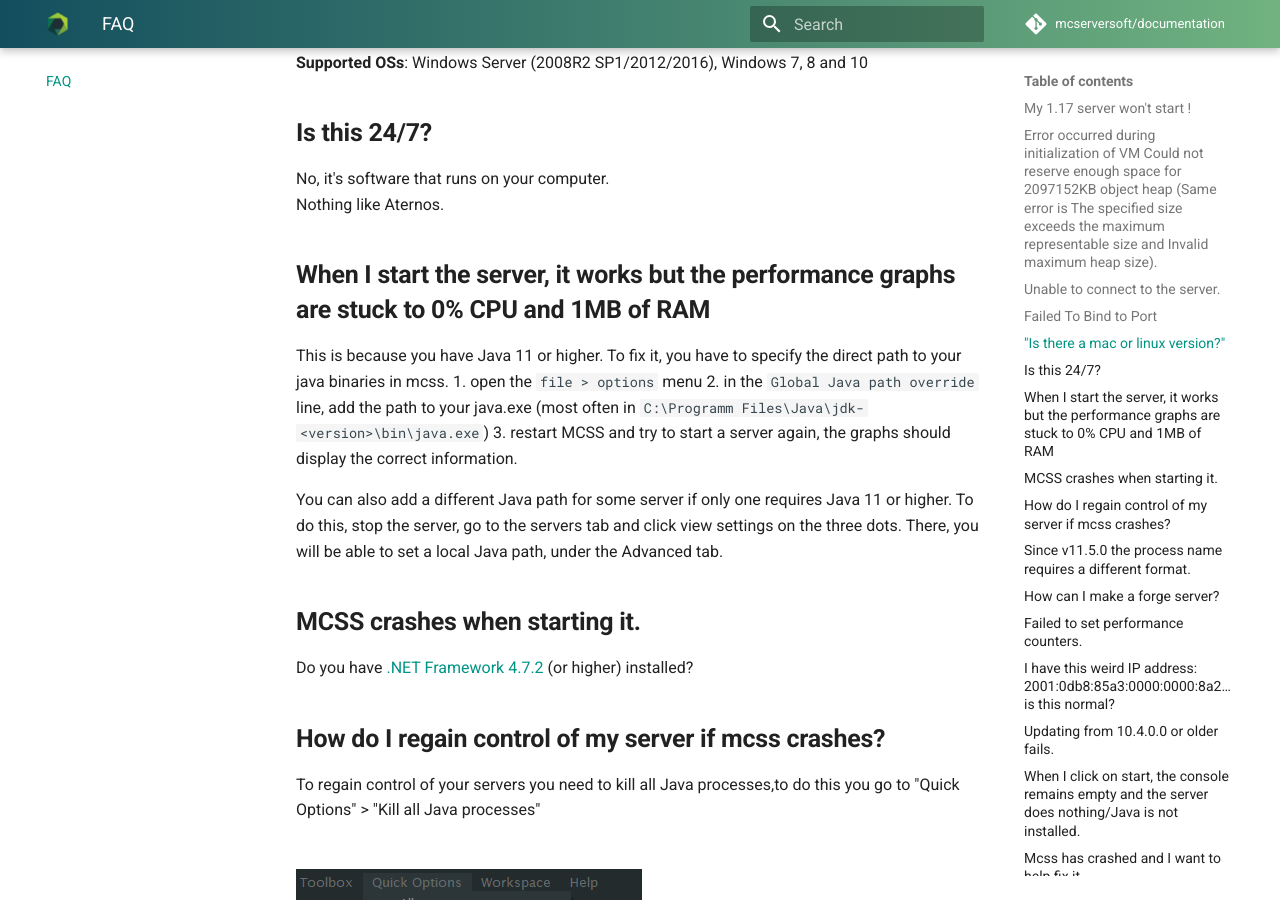
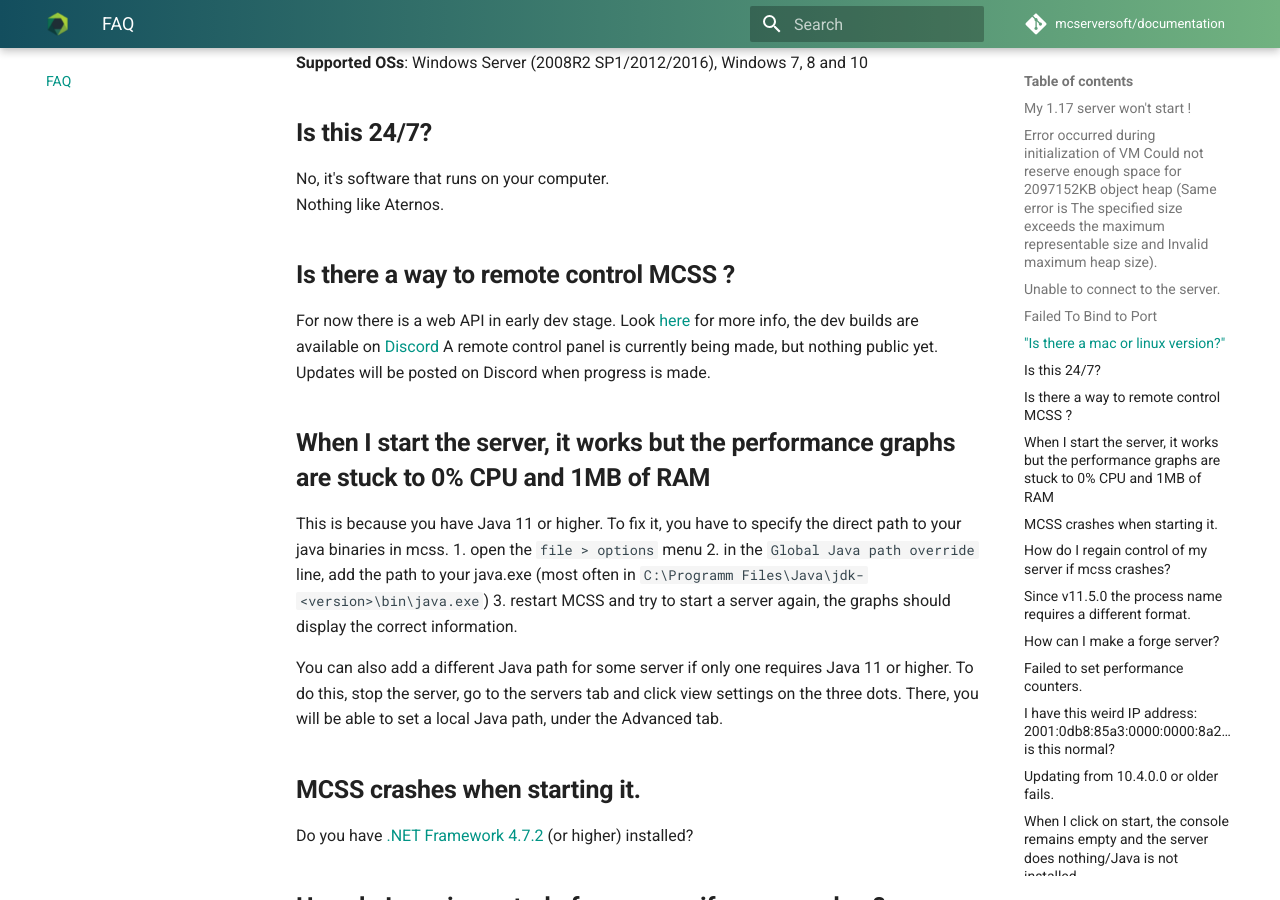
Before and after one commit to mcserversoft/documentation, an MkDocs documentation site: the page built from docs/faq.md, in a window 1280 px wide and 900 px high, scrolled down 1357 px. Built offline with MkDocs 1.6.1 and Material for MkDocs 9.7.7, drawn with Linux system fonts in a browser that asks for light colours; comment, search, counter and statistics services are not loaded.

Commit message:
added remote control entry in the faq

```diff
--- a/docs/faq.md
+++ b/docs/faq.md
@@ -49,6 +49,10 @@
 No, it's software that runs on your computer.<br>
 Nothing like Aternos.
 
+## **Is there a way to remote control MCSS ?**
+
+For now there is a web API in early dev stage. Look [here](https://documenter.getpostman.com/view/7749159/TzJsexSC) for more info, the dev builds are available on [Discord](https://discord.com/invite/DEn89PB)
+A remote control panel is currently being made, but nothing public yet. Updates will be posted on Discord when progress is made.
 
 ## **When I start the server, it works but the performance graphs are stuck to 0% CPU and 1MB of RAM**
 This is because you have Java 11 or higher.
```
